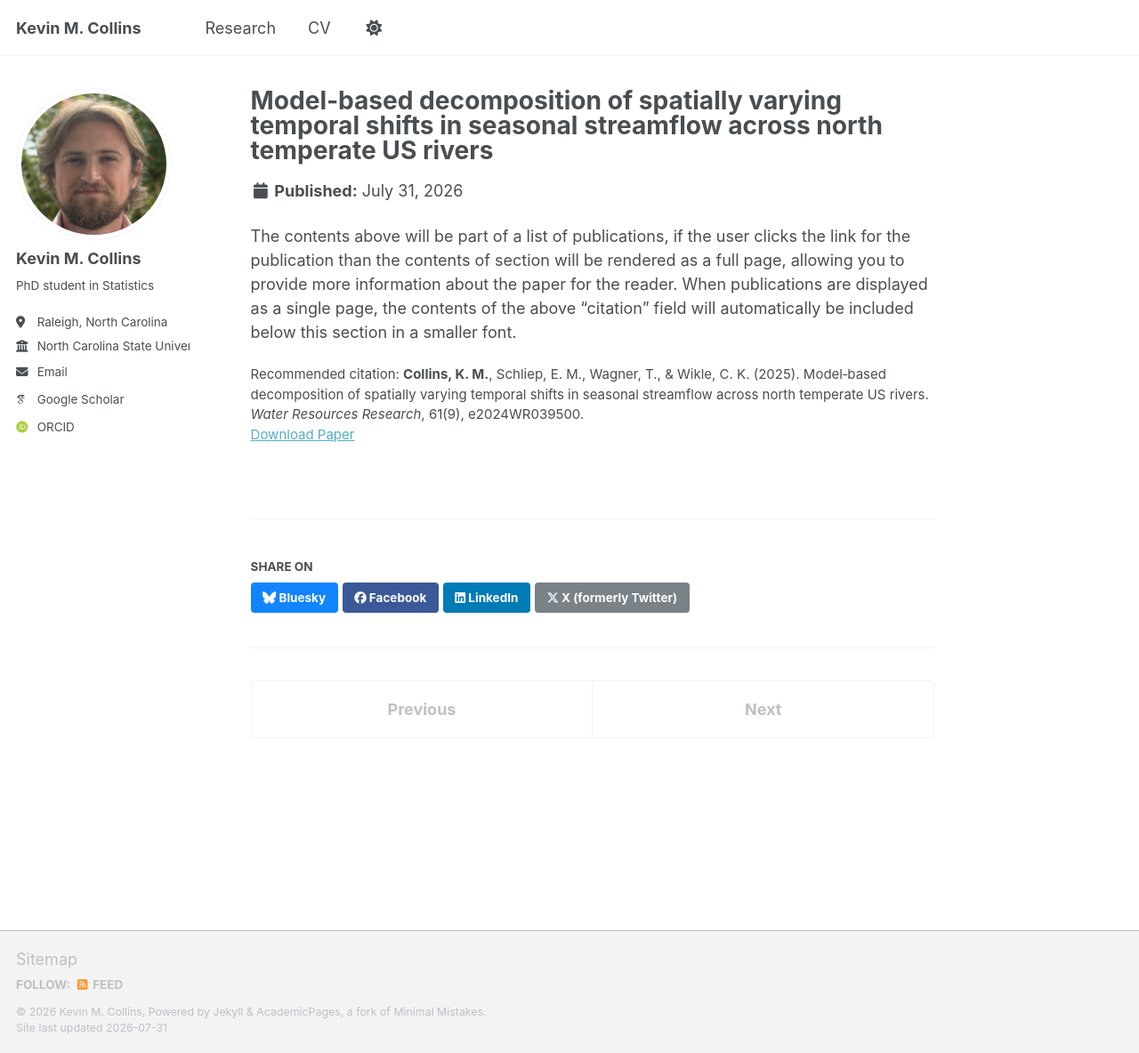
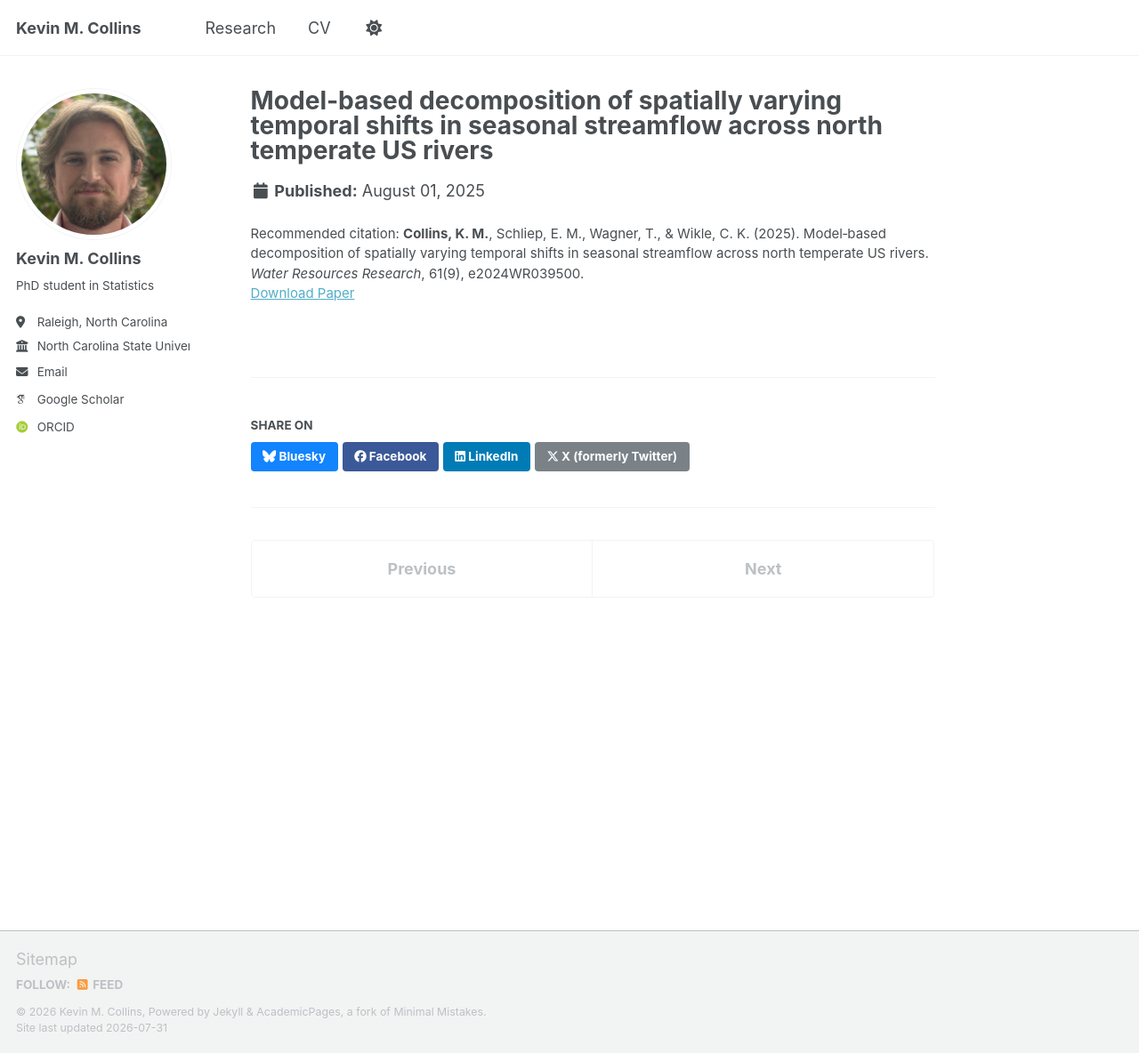
Before and after one commit to kecollins/kecollins.github.io, a Jekyll site: the page built from _publications/2025-WRR.md, in a window 1280 px wide and 1184 px high. Shown: the whole window at 89% size. Built offline with Jekyll 4.4.1, drawn with Linux system fonts in a browser that asks for light colours; some web fonts are replaced; a script that is not in the unit is left out.

Commit message:
Update 2025-WRR.md

```diff
--- a/_publications/2025-WRR.md
+++ b/_publications/2025-WRR.md
@@ -4,5 +4,5 @@ collection: publications
 paperurl: 'https://agupubs.onlinelibrary.wiley.com/doi/full/10.1029/2024WR039500'
 citation: '<strong>Collins, K. M.</strong>, Schliep, E. M., Wagner, T., & Wikle, C. K. (2025). Model‐based decomposition of spatially varying temporal shifts in seasonal streamflow across north temperate US rivers. <em>Water Resources Research</em>, 61(9), e2024WR039500.'
 status: "peer-reviewed"
+date: 2025-08-01
 ---
-The contents above will be part of a list of publications, if the user clicks the link for the publication than the contents of section will be rendered as a full page, allowing you to provide more information about the paper for the reader. When publications are displayed as a single page, the contents of the above "citation" field will automatically be included below this section in a smaller font.
```
